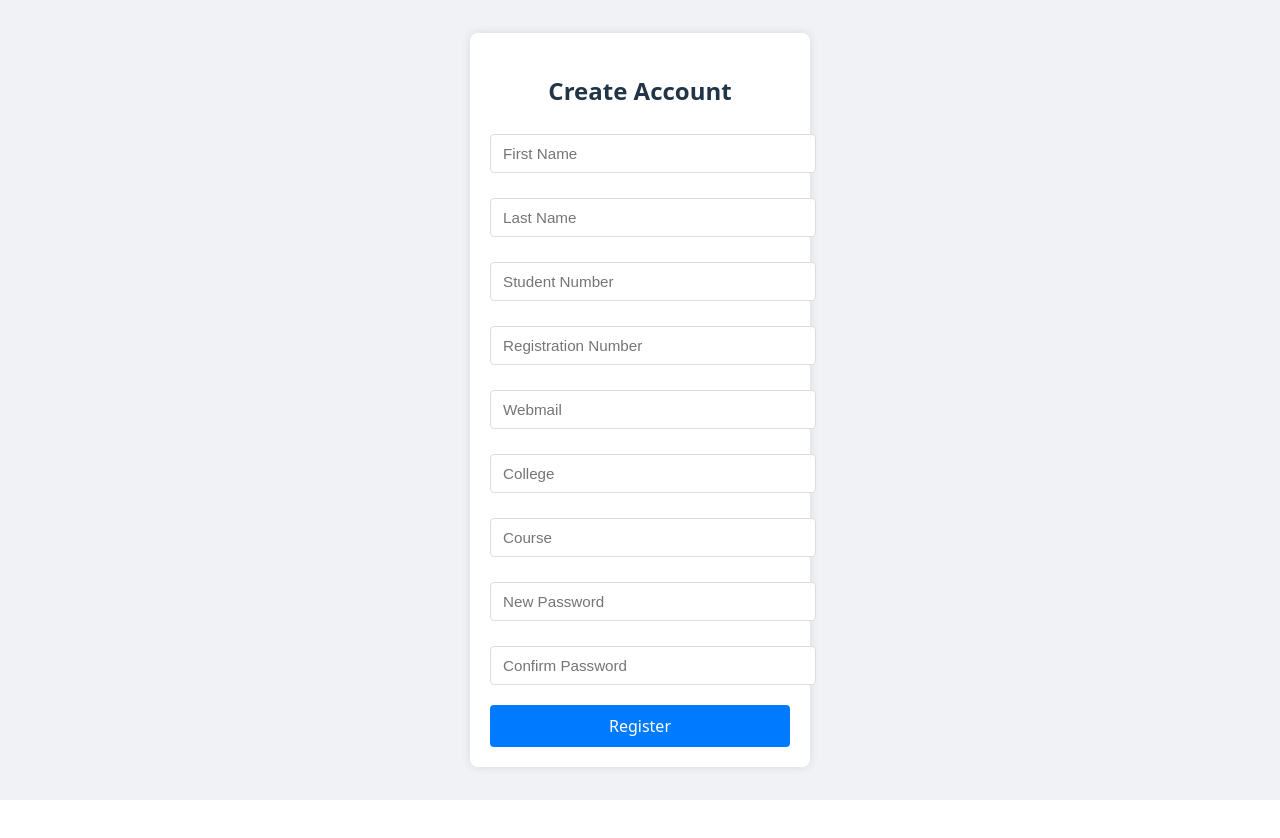
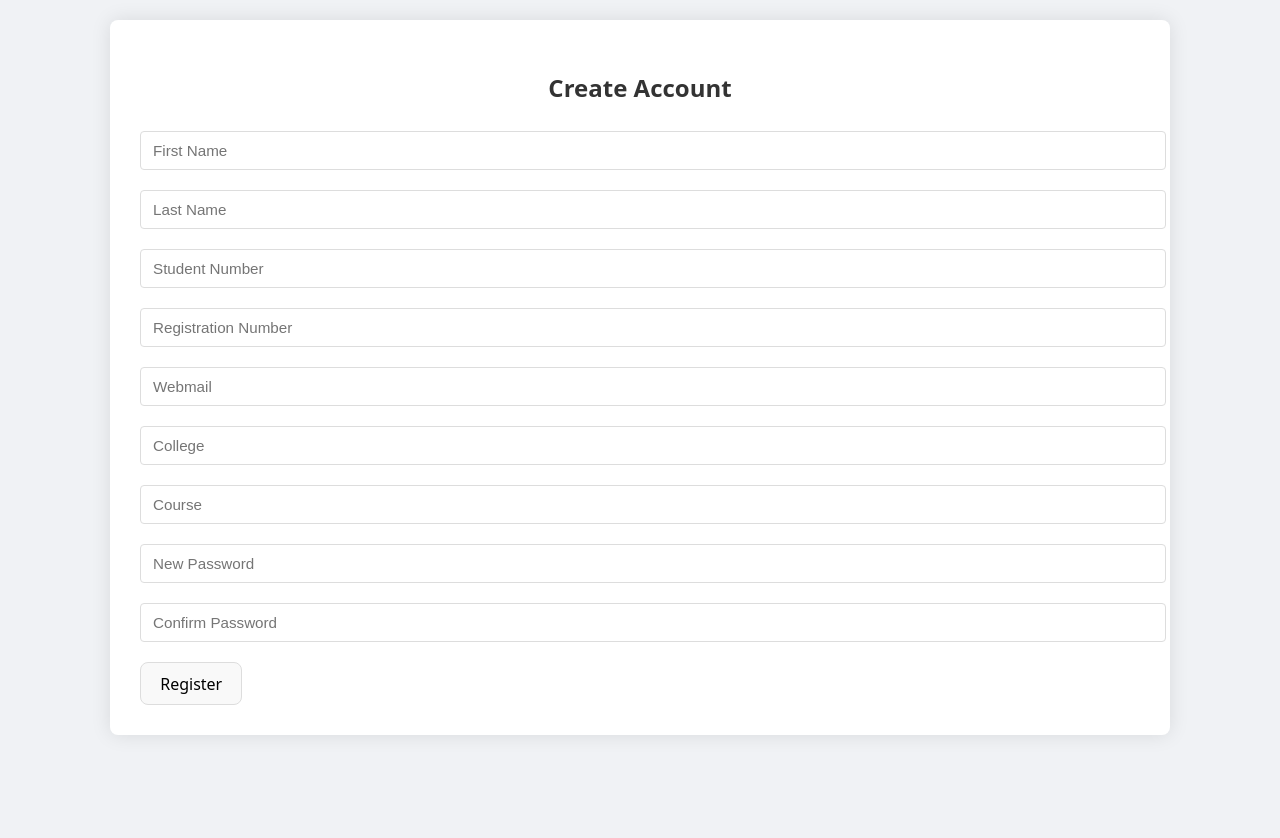
Before and after one commit to emmanuelwilliam/AITS-group-E, a React (Vite) app in the folder Frontend_react/: page /register in a window 1280 px wide. Before the commit the page ends 800 px from the top, so only its background shows below. Built offline with nearby package versions, Linux system fonts and the light colour scheme.

Commit message:
i adjusted the css for the register page when creating an account

```diff
--- a/Frontend_react/src/styles/register.css
+++ b/Frontend_react/src/styles/register.css
@@ -1,58 +1,109 @@
 .register-container {
   display: flex;
   justify-content: center;
-    align-items: center;
-    height: 100vh;
+  align-items: flex-start; /* Changed from center to prevent vertical centering */
+  min-height: 100vh;
+  padding: 20px;
   background-color: #f0f2f5;
 }
 
 .register-box {
   background: white;
-    padding: 20px;
+  padding: 30px;
   border-radius: 8px;
-    box-shadow: 0 0 10px rgba(0, 0, 0, 0.1);
-    width: 300px;
-    text-align: center;
+  box-shadow: 0 0 20px rgba(0, 0, 0, 0.1);
+  width: 90%;
+  max-width: 1000px; /* Increased max width */
 }
 
 .register-box h2 {
+  text-align: center;
+  margin-bottom: 25px;
+  color: #333;
+}
+
+.error-message {
+  color: #e74c3c;
+  text-align: center;
   margin-bottom: 20px;
 }
 
-  .register-box .error {
-    color: red;
-    margin: 10px 0;
+.register-form {
+  width: 100%;
 }
 
-  .register-box .form-group {
-    margin-bottom: 15px;
-    text-align: left;
+.form-columns {
+  display: flex;
+  gap: 30px;
+  margin-bottom: 20px;
 }
 
-  .register-box input {
-    width: 100%;
-    padding: 10px;
-    margin: 5px 0;
-    border: 1px solid #ccc;
-    border-radius: 4px;
+.form-column {
+  flex: 1;
+  min-width: 0; /* Prevent flex items from overflowing */
 }
 
-  .register-box .field-error {
-    color: red;
-    font-size: 12px;
-    margin: 5px 0 0;
+.form-group {
+  margin-bottom: 20px;
 }
 
-  .register-box button {
+.form-group label {
+  display: block;
+  margin-bottom: 8px;
+  font-weight: 500;
+  color: #555;
+}
+
+.form-group input {
   width: 100%;
-    padding: 10px;
-    background-color: #007bff;
+  padding: 12px;
+  border: 1px solid #ddd;
+  border-radius: 6px;
+  font-size: 14px;
+  transition: border-color 0.3s;
+}
+
+.form-group input:focus {
+  outline: none;
+  border-color: #3498db;
+}
+
+.field-error {
+  color: #e74c3c;
+  font-size: 12px;
+  margin-top: 5px;
+  display: block;
+}
+
+.form-actions {
+  text-align: center;
+  margin-top: 20px;
+}
+
+.form-actions button {
+  padding: 12px 30px;
+  background-color: #3498db;
   color: white;
   border: none;
-    border-radius: 4px;
+  border-radius: 6px;
+  font-size: 16px;
   cursor: pointer;
+  transition: background-color 0.3s;
 }
 
-  .register-box button:hover {
-    background-color: #0056b3;
+.form-actions button:hover {
+  background-color: #2980b9;
 }
+
+/* Responsive adjustments */
+@media (max-width: 768px) {
+  .form-columns {
+    flex-direction: column;
+    gap: 15px;
+  }
+
+  .register-box {
+    width: 95%;
+    padding: 20px;
+  }
+}
```
Lines whose indentation alone changed are shown as unchanged.
